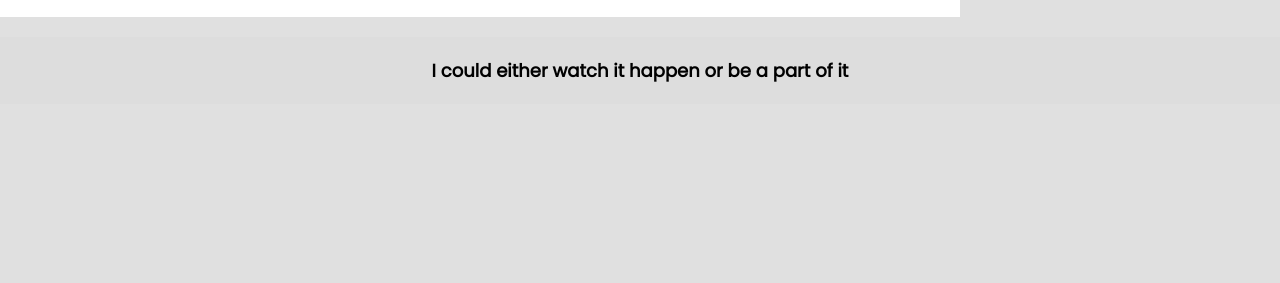
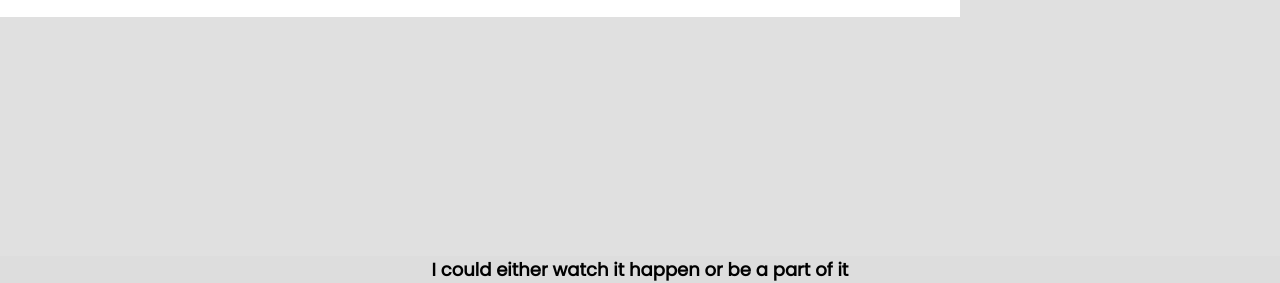
Before and after one commit to Jocadoci/Jocadoci, a plain HTML site: page blog.html in a window 1280 px wide. Shown: the part 517-800 px from the top of the page. Drawn offline with Linux system fonts and the light colour scheme.

Commit message:
Update blog.css

```diff
--- a/css/blog.css
+++ b/css/blog.css
@@ -40,10 +40,12 @@
 
 /* Footer */
 .footer {
-  padding: 20px;
+  position: fixed;
+  left: 0;
+  bottom: 0;
+  width: 100%;
+  background-color: #ddd;
   text-align: center;
-  background: #ddd;
-  margin-top: 20px;
 }
 
 /* Responsive layout - when the screen is less than 800px wide, make the two columns stack on top of each other instead of next to each other */
```
